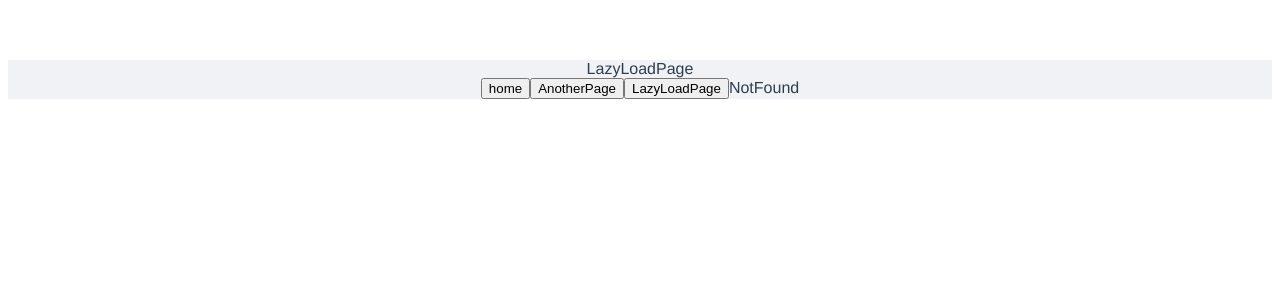
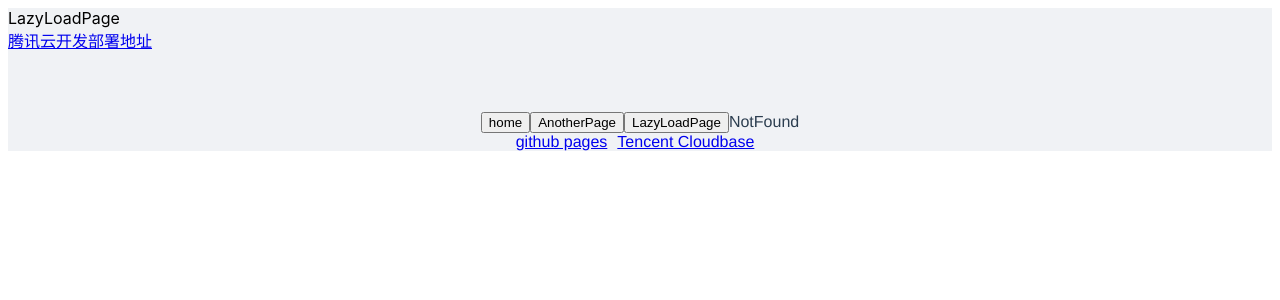
Before and after one commit to tyler4400/vite-learn, a Vue app: page /LazyLoadPage in a window 1280 px wide. Shown: the top 300 px of the page. Built offline with nearby package versions, Linux system fonts and the light colour scheme.

Commit message:
更新测试文件以及readme

```diff
--- a/src/App.vue
+++ b/src/App.vue
@@ -1,12 +1,15 @@
 <template>
     <router-view></router-view>
-    <div>
+    <div class="container">
         <button @click="goto('/home')">home</button>
         <button @click="goto('/AnotherPage')">AnotherPage</button>
         <button @click="goto('/LazyLoadPage')">LazyLoadPage</button>
         <router-link to="/not-foundddddddd/dddd" custom v-slot="{navigate}">
           <span @click="navigate">NotFound</span>
         </router-link>
+      <br />
+      <a href="https://tyler4400.github.io/vite-learn/">github pages</a>
+      <a class="mr10" href="https://helloworld-7gdt5hd730eba3c7-1302238818.tcloudbaseapp.com/dist/">Tencent Cloudbase</a>
     </div>
 </template>
 
@@ -29,8 +32,8 @@ export default defineComponent({
 
 </script>
 
-<style>
-#app {
+<style scoped>
+.container {
   font-family: Avenir, Helvetica, Arial, sans-serif;
   -webkit-font-smoothing: antialiased;
   -moz-osx-font-smoothing: grayscale;
@@ -38,4 +41,7 @@ export default defineComponent({
   color: #2c3e50;
   margin-top: 60px;
 }
+.mr10 {
+  margin-left: 10px;
+}
 </style>
--- a/src/views/LazyLoadPage.vue
+++ b/src/views/LazyLoadPage.vue
@@ -1,5 +1,6 @@
 <template>
   <p>LazyLoadPage</p>
+  <a href="https://helloworld-7gdt5hd730eba3c7-1302238818.tcloudbaseapp.com/dist/">腾讯云开发部署地址</a>
 </template>
 
 <script>
```
Also changed, not shown: 1 other file (tests, documents, lock files or other folders).
